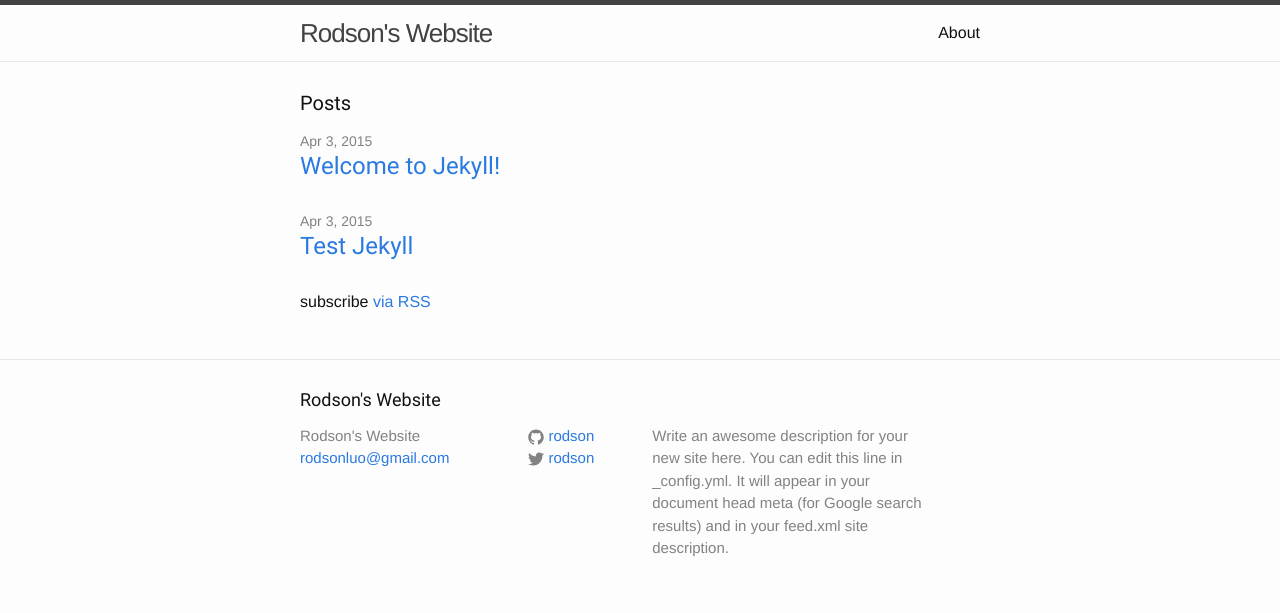
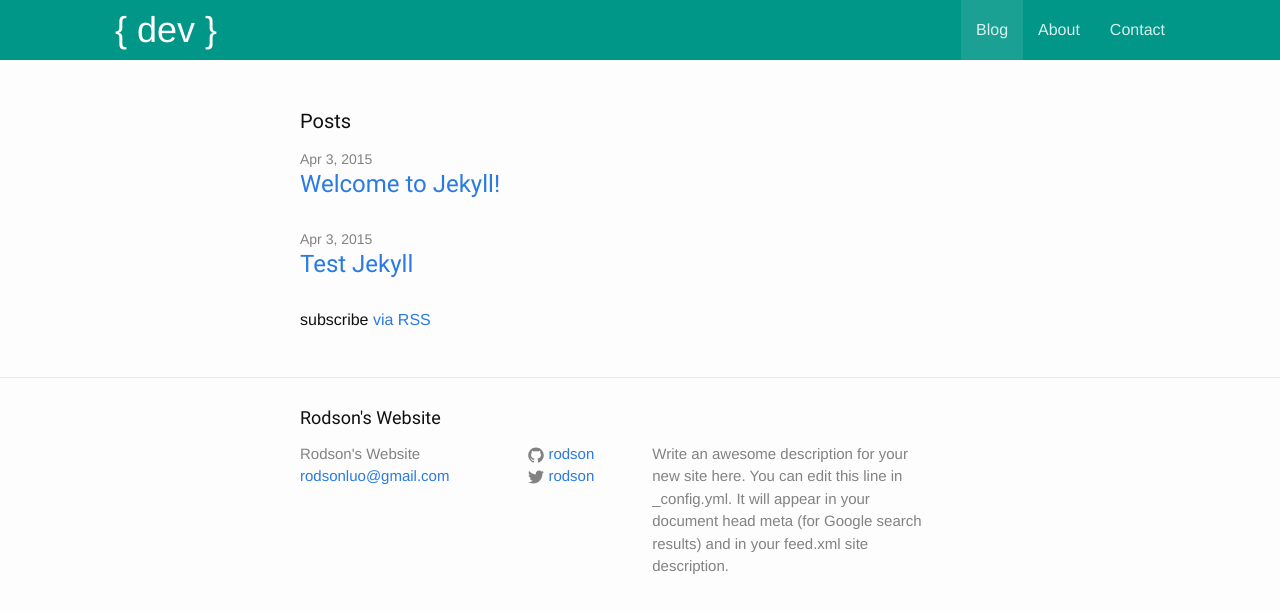
Before and after one commit to rodson/rodson.github.io, a Jekyll site: the page built from index.html, in a window 1280 px wide. Shown: the top 613 px of the page. Built offline with Jekyll 4.4.1, drawn with Linux system fonts in a browser that asks for light colours; nearby versions of some CDN libraries.

Commit message:
Mofify the header

```diff
--- a/_includes/header.html
+++ b/_includes/header.html
@@ -1,27 +1,23 @@
-<header class="site-header">
-
-  <div class="wrapper">
-
-    <a class="site-title" href="{{ site.baseurl }}/">{{ site.title }}</a>
-
-    <nav class="site-nav">
-      <a href="#" class="menu-icon">
-        <svg viewBox="0 0 18 15">
-          <path fill="#424242" d="M18,1.484c0,0.82-0.665,1.484-1.484,1.484H1.484C0.665,2.969,0,2.304,0,1.484l0,0C0,0.665,0.665,0,1.484,0 h15.031C17.335,0,18,0.665,18,1.484L18,1.484z"/>
-          <path fill="#424242" d="M18,7.516C18,8.335,17.335,9,16.516,9H1.484C0.665,9,0,8.335,0,7.516l0,0c0-0.82,0.665-1.484,1.484-1.484 h15.031C17.335,6.031,18,6.696,18,7.516L18,7.516z"/>
-          <path fill="#424242" d="M18,13.516C18,14.335,17.335,15,16.516,15H1.484C0.665,15,0,14.335,0,13.516l0,0 c0-0.82,0.665-1.484,1.484-1.484h15.031C17.335,12.031,18,12.696,18,13.516L18,13.516z"/>
-        </svg>
-      </a>
-
-      <div class="trigger">
-        {% for page in site.pages %}
-          {% if page.title %}
-          <a class="page-link" href="{{ page.url | prepend: site.baseurl }}">{{ page.title }}</a>
-          {% endif %}
-        {% endfor %}
-      </div>
-    </nav>
-
+<header>
+  <div class="navbar navbar-default">
+    <div class="navbar-header">
+      <button type="button" class="navbar-toggle" data-toggle="collapse" data-target=".navbar-responsive-collapse">
+        <span class="icon-bar"></span>
+        <span class="icon-bar"></span>
+        <span class="icon-bar"></span>
+      </button>
+      <a class="navbar-brand" href="javascript:void(0)">{ dev }</a>
+    </div>
+    <div class="navbar-collapse collapse navbar-responsive-collapse">
+      <ul class="nav navbar-nav">
+      </ul>
+      <ul class="nav navbar-nav navbar-right">
+        <li class="active"><a href="javascript:void(0)">Blog</a></li>
+        <li><a href="javascript:void(0)">About</a></li>
+        <li><a href="javascript:void(0)">Contact</a></li>
+      </ul>
+    </div>
   </div>
 
+
 </header>
--- /dev/null
+++ b/_sass/_prefer.scss
@@ -0,0 +1,25 @@
+.navbar {
+
+  .navbar-header {
+
+    a.navbar-brand {
+      color: #fff;
+      font-size: 24px;
+    }
+  }
+}
+
+@media screen and (min-width: 1024px) {
+  .navbar {
+    padding-left: 100px;
+    padding-right: 100px;
+
+    .navbar-header {
+
+      a.navbar-brand {
+        color: #fff;
+        font-size: 36px;
+      }
+    }
+  }
+}
--- a/css/main.scss
+++ b/css/main.scss
@@ -48,5 +48,6 @@ $on-laptop:        800px;
 @import
         "base",
         "layout",
-        "syntax-highlighting"
+        "syntax-highlighting",
+        "prefer"
 ;
```
